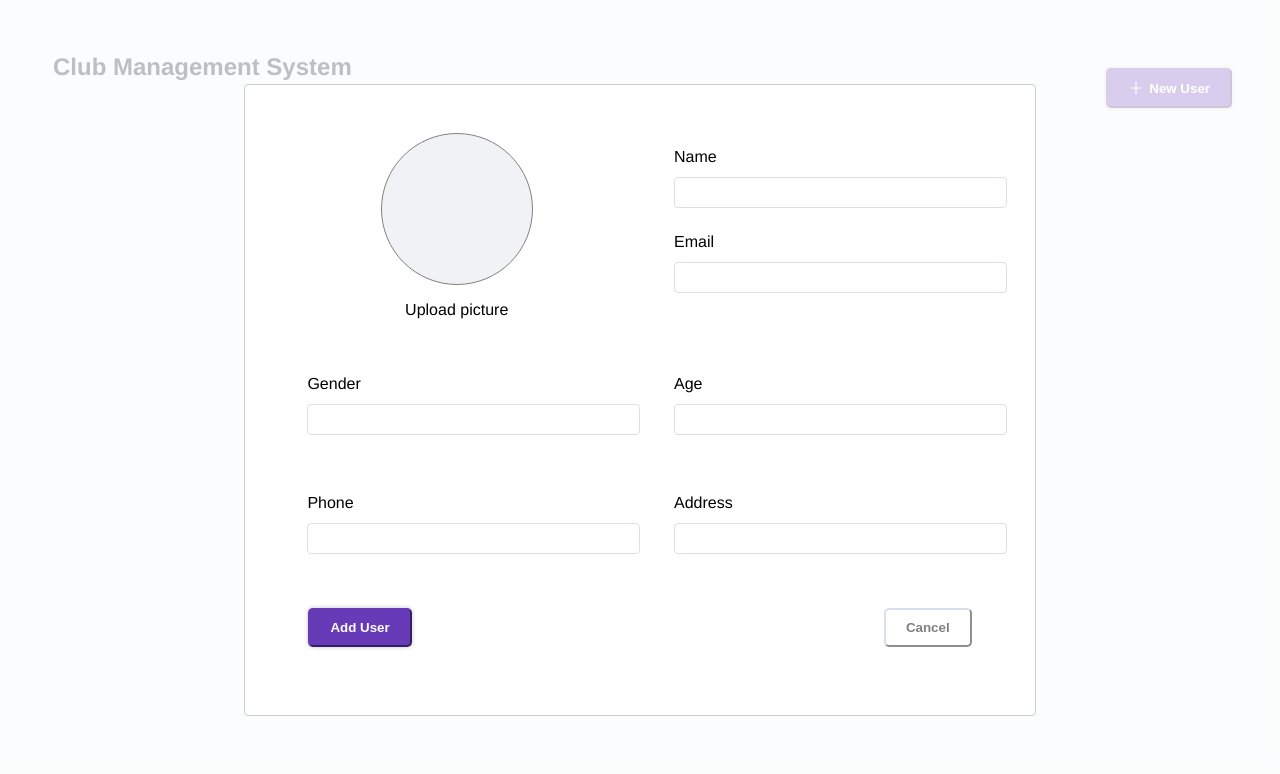
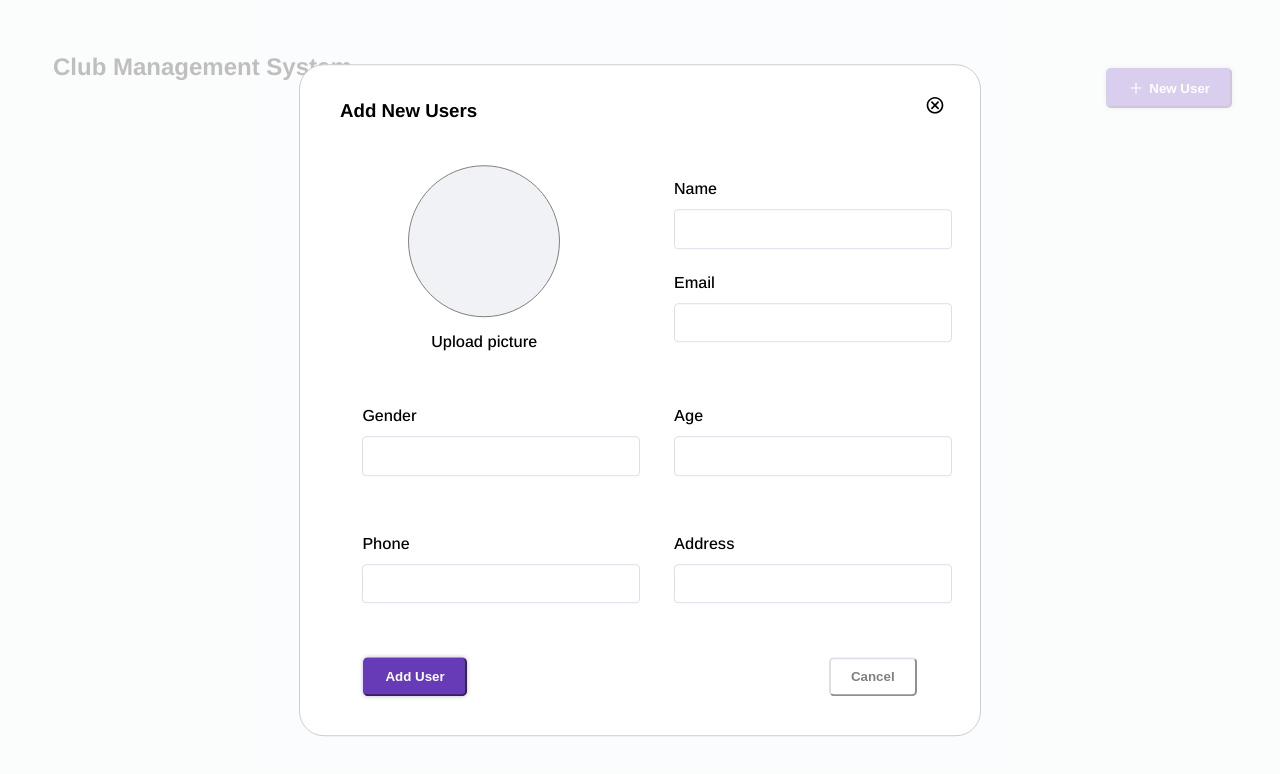
Before and after one commit to Ashraf-Raneem/worksober-test, a React (Create React App) app in the folder worksober-frontend/: page / in a window 1280 px wide. Both pictures are taken after a click on the button "New User". Shown: the top 774 px of the page. Built offline with nearby package versions, Linux system fonts and the light colour scheme; no server answers.

Commit message:
forms completed with image upload

```diff
--- a/worksober-frontend/package.json
+++ b/worksober-frontend/package.json
@@ -9,6 +9,7 @@
     "axios": "^0.26.0",
     "react": "^17.0.2",
     "react-dom": "^17.0.2",
+    "react-hook-form": "^7.27.1",
     "react-icons": "^4.3.1",
     "react-modal": "^3.14.4",
     "react-redux": "^7.2.6",
--- a/worksober-frontend/src/assets/style.css
+++ b/worksober-frontend/src/assets/style.css
@@ -2,7 +2,6 @@
   --main: #f0f2f5;
   --primary: #673ab7;
   --light: #dbdfea;
-
 }
 
 body {
@@ -10,8 +9,14 @@ body {
   background: #f0f2f5;
 }
 
-p, h1, h2, h3, h4, h5, h6 {
-    margin: 5px;
+p,
+h1,
+h2,
+h3,
+h4,
+h5,
+h6 {
+  margin: 5px;
 }
 
 .app-container {
@@ -113,7 +118,7 @@ p, h1, h2, h3, h4, h5, h6 {
   padding: 1.15rem;
 }
 
-#file-input{
+#file-input {
   display: none;
 }
 .avatar {
@@ -123,16 +128,24 @@ p, h1, h2, h3, h4, h5, h6 {
   border: 1px solid gray;
   background-color: #f0f2f5;
 }
-.avatar-input-container{
+.avatar-input-container {
   display: flex;
   flex-direction: column;
   align-items: center;
   justify-content: center;
   padding-top: 10px;
-  cursor: pointer;
 }
 .avatar {
   margin-bottom: 5px;
+  display: flex;
+  flex-direction: column;
+  align-items: center;
+  justify-content: center;
+  cursor: pointer;
+  transition: all 0.3s;
+}
+.avatar:hover {
+  box-shadow: inset 0 0 0 1000px rgba(0, 0, 0, 0.2);
 }
 .form-group {
   display: flex;
@@ -141,36 +154,58 @@ p, h1, h2, h3, h4, h5, h6 {
 }
 .form-label {
   margin: 11px 0px;
+  font-weight: 500;
 }
 .form-group > input {
   border: 1px solid var(--light);
   border-radius: 4px;
   display: block;
   font-weight: 400;
-  padding: 0.4375rem 1rem;
+  padding: 0.7rem 1rem;
   width: 100%;
   outline: none;
-  transition: border-color .15s ease-in-out,box-shadow .15s ease-in-out;
+  transition: border-color 0.15s ease-in-out, box-shadow 0.15s ease-in-out;
+}
+.invalid {
+  font-style: italic;
+  font-size: 14px;
+  color: #df4759;
+  margin: 5px 0px;
 }
 
-.form-group > input:focus, .form-group > input::after{
+.form-group > input:focus,
+.form-group > input::after {
   box-shadow: 0 0 3px rgb(101 118 255 / 10%);
-  border-color: var(--primary)
+  border-color: var(--primary);
 }
 
-.btn-group{
+.form-preview-img {
+  height: 150px;
+  width: 150px;
+  border-radius: 150px;
+  border: 1px solid gray;
+  background-color: #f0f2f5;
+}
+
+.btn-group {
   display: flex;
   flex-direction: row;
   justify-content: space-between;
   margin: 0px 25px;
 }
 
+.modal-header {
+  margin: 10px 15px;
+  display: flex;
+  flex-direction: row;
+  justify-content: space-between;
+}
 
 /*media queries*/
 
 @media (min-width: 320px) {
   .col-sm-6 {
-      grid-column: span 6;
+    grid-column: span 6;
   }
   .col-sm-12 {
     grid-column: span 12;
--- a/worksober-frontend/src/components/UserList.js
+++ b/worksober-frontend/src/components/UserList.js
@@ -5,6 +5,7 @@ import { connect } from "react-redux";
 import { getUsers } from "../redux/user/UserActions";
 import { AiOutlinePlus } from "react-icons/ai";
 import NewUserForm from "./modals/NewUserForm";
+import { MdOutlineCancel } from "react-icons/md";
 
 const customStyles = {
   content: {
@@ -13,8 +14,9 @@ const customStyles = {
     right: "auto",
     bottom: "auto",
     marginRight: "-50%",
-    height: "590px",
-    width: "750px",
+    minHeight: "250px",
+    minWidth: "50%",
+    borderRadius: "25px",
     transform: "translate(-50%, -50%)",
   },
 };
@@ -49,7 +51,15 @@ const UserList = ({ getUsers, user }) => {
       <div className="user-list">{users && users.map((item) => <UserCard user={item} key={item._id} />)}</div>
 
       <Modal isOpen={isOpen} style={customStyles}>
-        <NewUserForm />
+        <div>
+          <div className="modal-header">
+            <h3>Add New Users</h3>
+            <MdOutlineCancel size={20} style={{ cursor: "pointer" }} onClick={toggle} />
+          </div>
+          <div className="modal-body">
+            <NewUserForm toggle={toggle} />
+          </div>
+        </div>
       </Modal>
     </div>
   );
--- a/worksober-frontend/src/components/modals/NewUserForm.js
+++ b/worksober-frontend/src/components/modals/NewUserForm.js
@@ -1,60 +1,108 @@
 import React, { useState } from "react";
+import { BsFillCameraFill } from "react-icons/bs";
+import { connect } from "react-redux";
+import { postUser } from "../../redux/user/UserActions";
+import { useForm } from "react-hook-form";
 
-const NewUserForm = () => {
+const NewUserForm = ({ toggle, postUser }) => {
   const [img, setImg] = useState();
+  const [mouse, setMouse] = useState(false);
+
+  const onImageUpload = () => {
+    let inputEl = document.getElementById("file-input");
+    inputEl.click();
+    inputEl.onchange = onImageChange;
+  };
+
+  const onImageChange = (ev) => {
+    setImg(URL.createObjectURL(ev.target.files[0]));
+  };
+
+  const handleMouseEnter = () => {
+    setMouse(true);
+  };
+  const handleMouseLeave = () => {
+    setMouse(false);
+  };
+
+  const handleFormSubmit = (data) => {
+    console.log(data, img);
+  };
+
+  const {
+    register,
+    handleSubmit,
+    formState: { errors },
+  } = useForm();
+
   return (
     <div className="form-container">
-      <form>
+      <form onSubmit={handleSubmit(handleFormSubmit)}>
         <div className="row">
           <div className="col-sm-6">
             <div className="avatar-input-container">
-              <div className="avatar">
-                {img ? <img src={img} alt="img"></img> : <div className="empty-avatar"></div>}
+              <div
+                className="avatar"
+                onClick={() => onImageUpload()}
+                onMouseEnter={handleMouseEnter}
+                onMouseLeave={handleMouseLeave}
+              >
+                {img ? (
+                  <img className="form-preview-img" src={img} alt="img"></img>
+                ) : (
+                  <div className="empty-avatar">{mouse && <BsFillCameraFill size={20} />}</div>
+                )}
               </div>
               <label className="form-label">Upload picture</label>
-              <input type="file" id="file-input" className="file-input"></input>
+              <input type="file" id="file-input" accept=".png,.jpg,.jpeg" className="file-input"></input>
             </div>
           </div>
           <div className="col-sm-6">
             <div className="form-group">
               <label className="form-label">Name</label>
-              <input type="text"></input>
+              <input type="text" name="name" {...register("name", { required: true })}></input>
+              {errors.name && <p className="invalid">This field is required</p>}
             </div>
             <div className="form-group">
               <label className="form-label">Email</label>
-              <input type="email"></input>
+              <input type="email" name="email" {...register("email", { required: true })}></input>
+              {errors.email && <p className="invalid">This field is required</p>}
             </div>
           </div>
           <div className="col-sm-6">
             <div className="form-group">
               <label className="form-label">Gender</label>
-              <input type="text"></input>
+              <input type="text" name="gender" {...register("gender", { required: true })}></input>
+              {errors.gender && <p className="invalid">This field is required</p>}
             </div>
           </div>
           <div className="col-sm-6">
             <div className="form-group">
               <label className="form-label">Age</label>
-              <input type="number"></input>
+              <input type="number" name="age" {...register("age", { required: true })}></input>
+              {errors.age && <p className="invalid">This field is required</p>}
             </div>
           </div>
           <div className="col-sm-6">
             <div className="form-group">
               <label className="form-label">Phone</label>
-              <input type="number"></input>
+              <input type="text" name="phone" {...register("phone", { required: true })}></input>
+              {errors.phone && <p className="invalid">This field is required</p>}
             </div>
           </div>
           <div className="col-sm-6">
             <div className="form-group">
               <label className="form-label">Address</label>
-              <input type="number"></input>
+              <input type="text" name="address" {...register("address", { required: true })}></input>
+              {errors.address && <p className="invalid">This field is required</p>}
             </div>
           </div>
           <div className="col-sm-12">
             <div className="btn-group">
-              <button className="primary-button">
+              <button type="submit" className="primary-button">
                 <span>Add User</span>
               </button>
-              <button className="secondary-button">
+              <button className="secondary-button" onClick={toggle}>
                 <span>Cancel</span>
               </button>
             </div>
@@ -65,4 +113,4 @@ const NewUserForm = () => {
   );
 };
 
-export default NewUserForm;
+export default connect(null, { postUser })(NewUserForm);
```
Also changed, not shown: worksober-frontend/src/components/modals/UpdateUserForm.js (+77 -18 lines), 1 other file (tests, documents, lock files or other folders).
